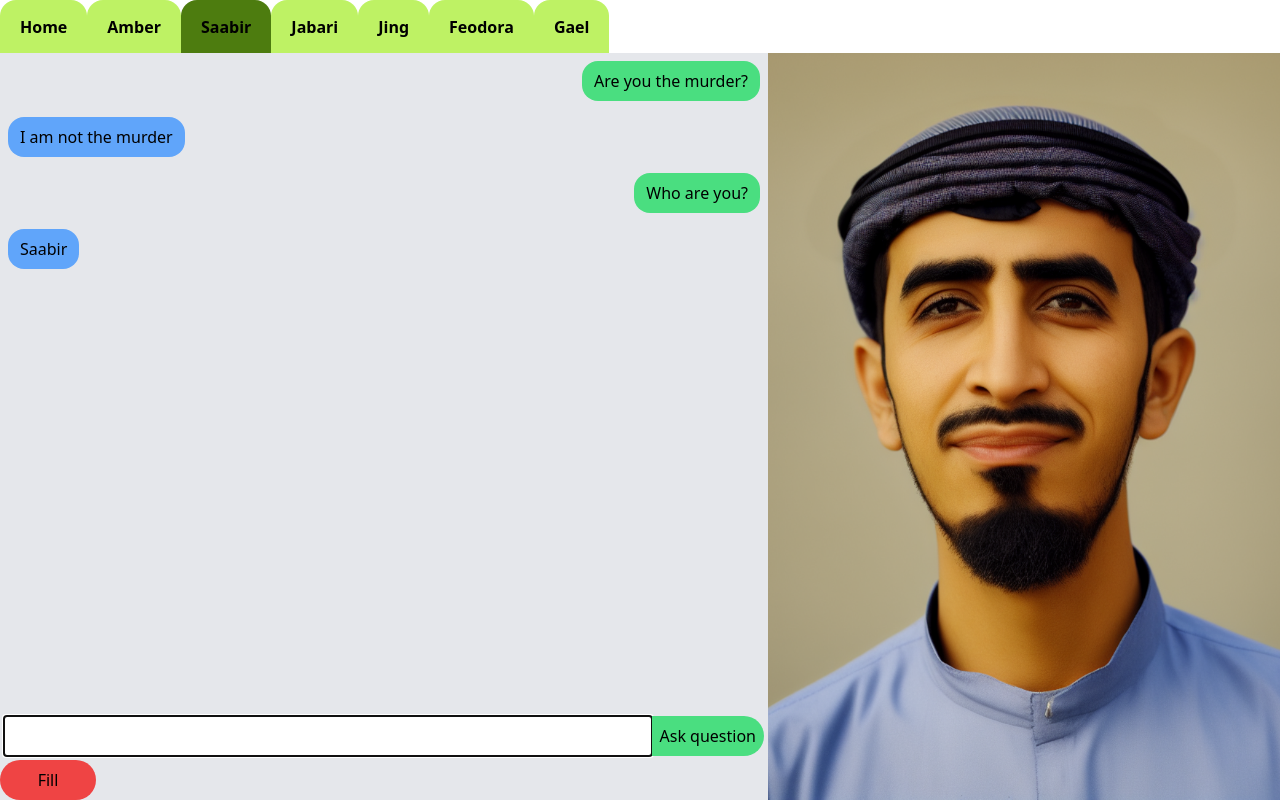
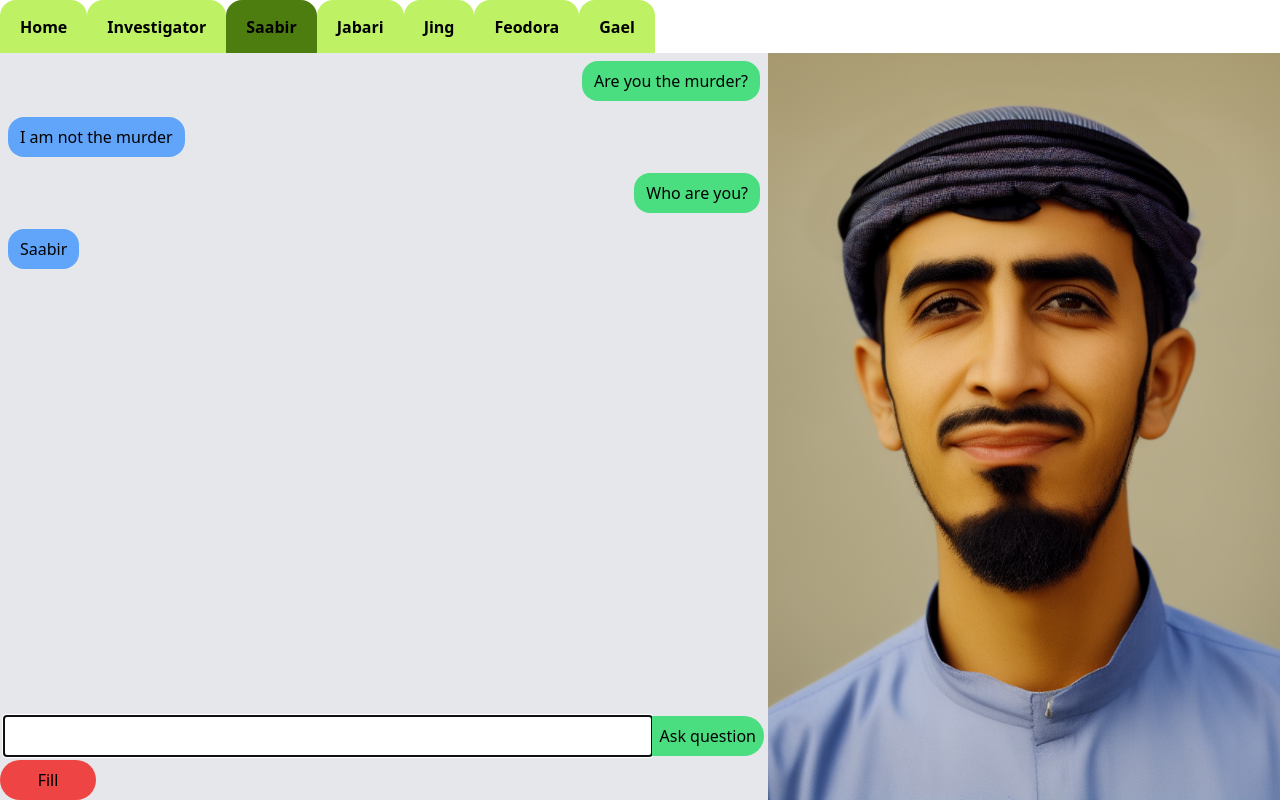
Before and after one commit to wagenrace/murder_after_dinner, a Vue app in the folder web-src/: page /person/1 in a window 1280 px wide. Built offline with nearby package versions, Linux system fonts and the light colour scheme; the HTML template or start-up script is replaced by a standard one.

Commit message:
add investigator
Signed-off-by: tomnijhof <tom.nijhof@cytosmart.com>

```diff
--- a/web-src/public/eel.js
+++ b/web-src/public/eel.js
@@ -1,8 +1,8 @@
 let persons = [
   {
     id: 0,
-    name: "Amber",
-    imageName: "Amber.png",
+    name: "Investigator",
+    imageName: "Investigator.png",
     answeredQuestions: [
       {
         question: "Who are you?",
```
Also changed, not shown: web-src/src/assets/Investigator.png (added).
